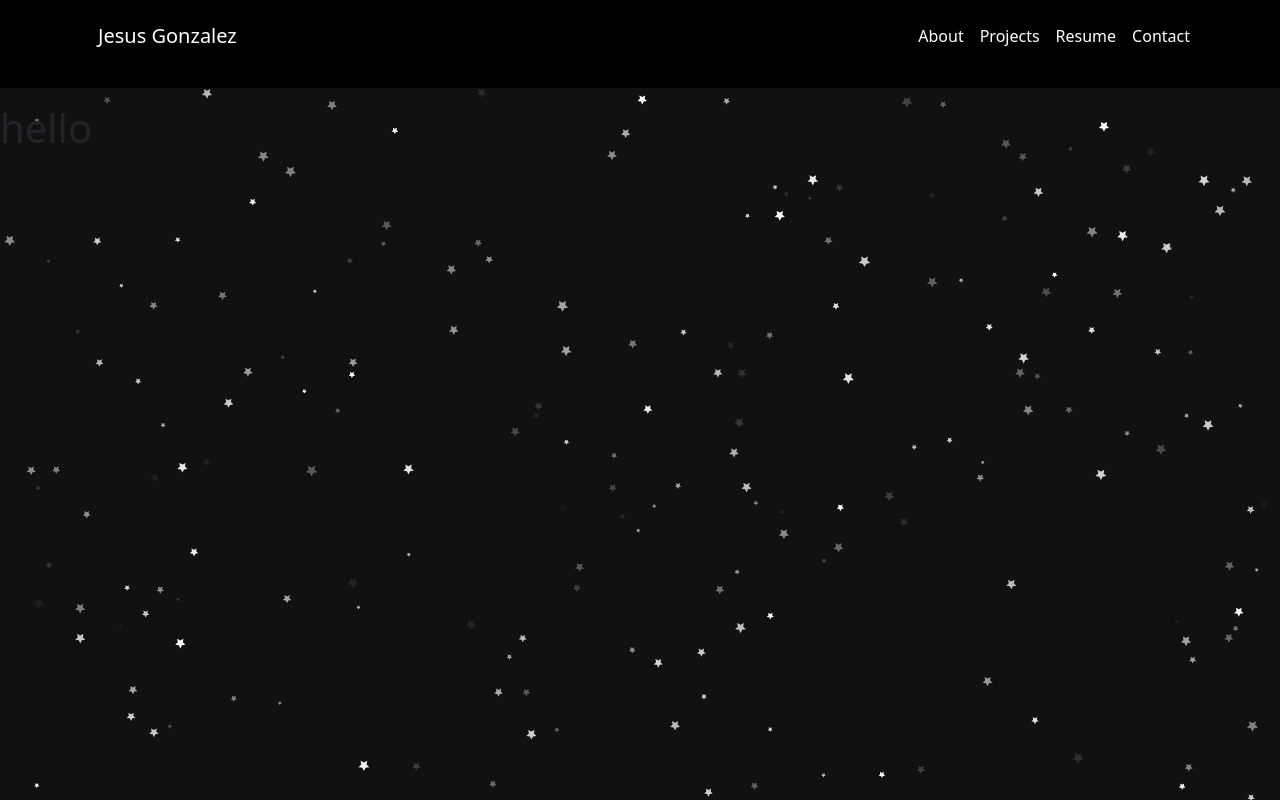
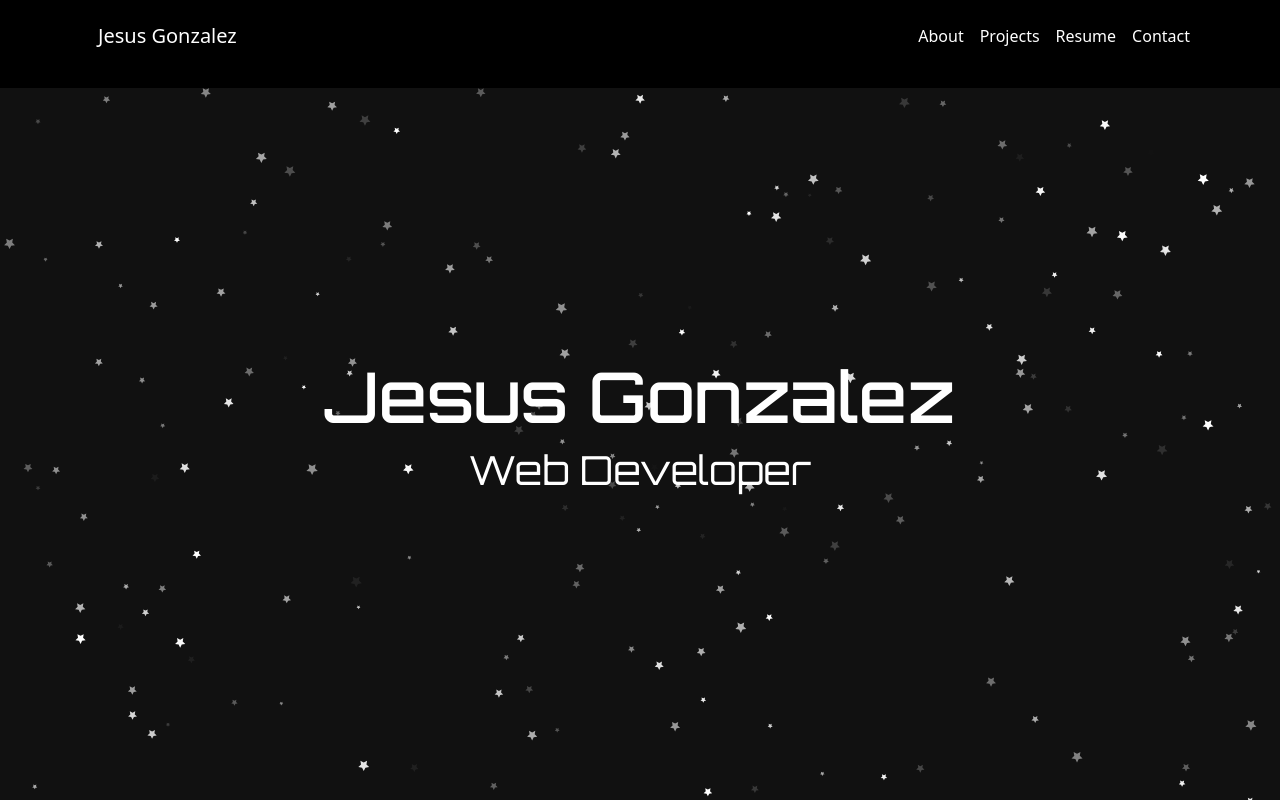
Before and after one commit to JesusGonzalez05/Portfolio-Jesus-Gonzalez, a React (Create React App) app: page / in a window 1280 px wide. Built offline with nearby package versions, Linux system fonts and the light colour scheme.

Commit message:
created a home page.

```diff
--- a/src/App.css
+++ b/src/App.css
@@ -1,3 +1,4 @@
+@import url('https://fonts.googleapis.com/css2?family=Orbitron:wght@600;700;800&display=swap');
 *{
   position: relative;
 }
@@ -30,6 +31,26 @@
 .App-link {
   color: #61dafb;
 }
+/* Home page */
+.title-container{
+height: 85vh;
+width: 100vw;
+display: flex;
+flex-direction: column;
+justify-content: center;
+align-items: center;
+}
+.home-title{
+color: white;
+font-size: 70px;
+font-family: 'Orbitron', sans-serif;
+}
+.home-subtitle{
+color: white;
+font-size: 40px;
+font-family: 'Orbitron', sans-serif;
+font-weight: 100;
+}
 /* contact page */
 #contact-card{
 height: 50vh;
@@ -44,6 +65,8 @@ margin: 1rem;
 height: 10rem;
 width: 50rem;
 background-color: hsl(0, 0%, 100%, .8);
+border: 5px solid white;
+
 }
 #about-container{
 height: 100vh;
--- a/src/pages/Home.js
+++ b/src/pages/Home.js
@@ -7,10 +7,9 @@ const Home = () => {
 
     return (
       <main>
-        <div className="flex-row justify-center">
-          <div className="col-12 col-md-10 my-3">
-            <h1>hello</h1>
-          </div>
+        <div className="title-container">
+            <h1 className='home-title'>Jesus Gonzalez</h1>
+            <h2 className='home-subtitle'>Web Developer</h2>
         </div>
       </main>
     );
```
